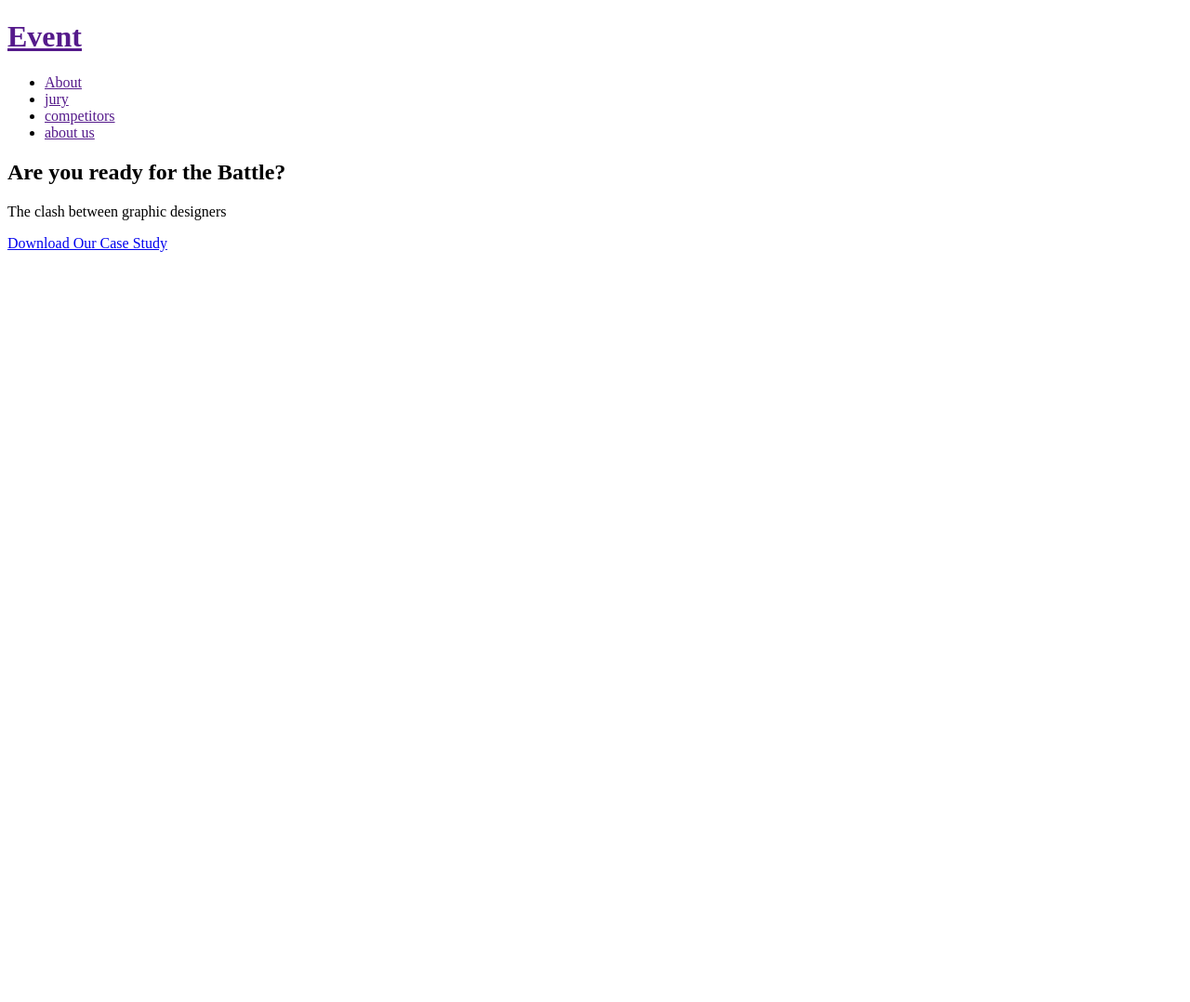
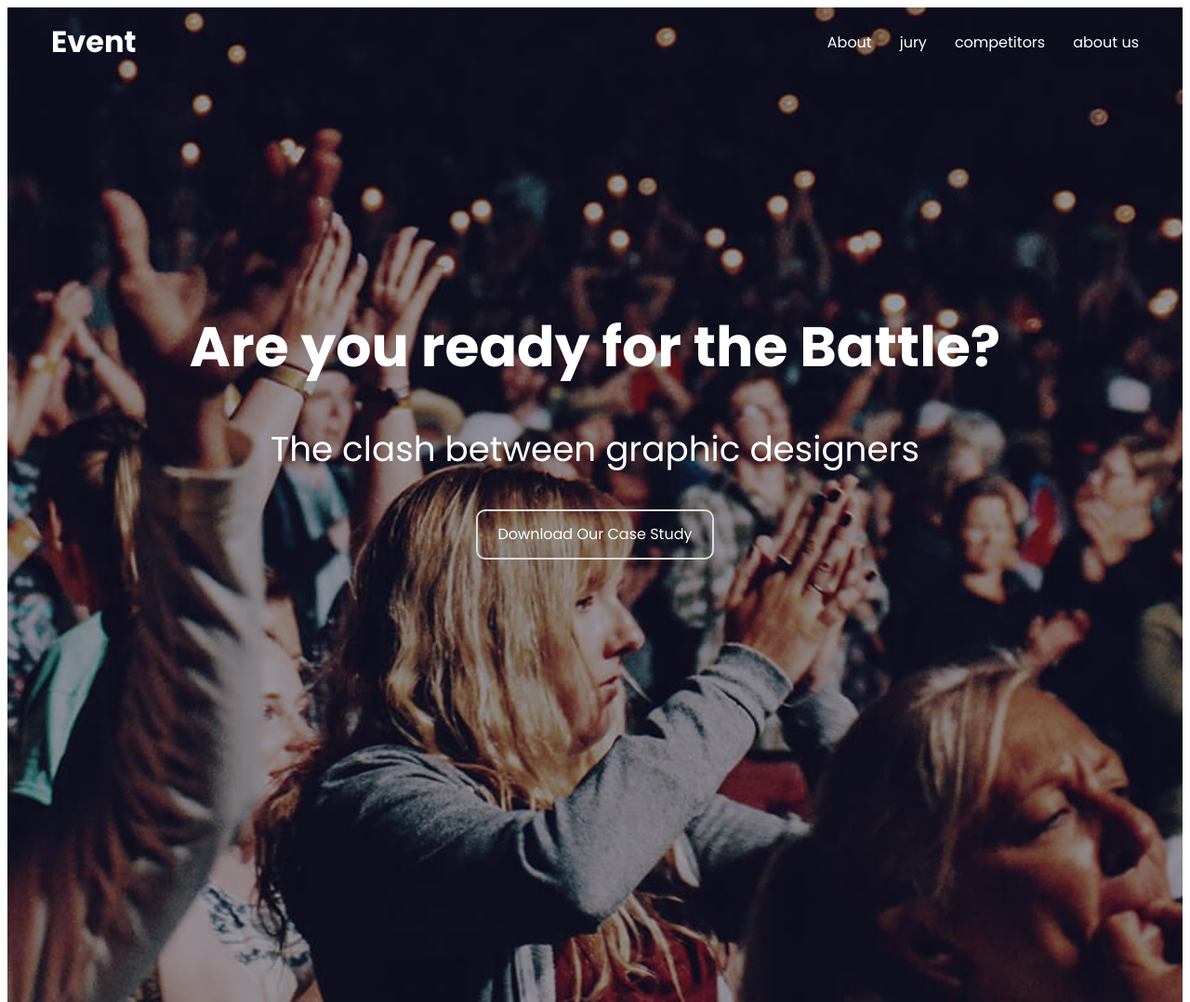
Before and after one commit to Antonio-DevOps/event, a plain HTML site: page index.html in a window 1280 px wide. Shown: the whole page at 93% size. Before the commit the page ends 800 px from the top, so only its background shows below. Drawn offline with Linux system fonts and the light colour scheme.

Commit message:
add style for hero and header

```diff
--- a/index.html
+++ b/index.html
@@ -4,13 +4,15 @@
     <meta charset="UTF-8">
     <meta name="viewport" content="width=device-width, initial-scale=1.0">
     <meta http-equiv="X-UA-Compatible" content="ie=edge">
-    <link rel="stylesheet" href="styles/style.css">
+    <link rel="stylesheet" href="styles/styles.css">
+    <link href="https://fonts.googleapis.com/css?family=Poppins:300,400,700&display=swap" rel="stylesheet">
     <title>Event</title>
 </head>
 <body>
     <!-- Start header -->
 <header class="ba-header">
     <div class="container">
+        <div class="ba-header-wrapper">
         <h1 class="ba-logo"><a href="" class="ba-logo_link">Event</a>
         </h1>
         <nav class="ba-nav">
@@ -26,9 +28,12 @@
             </ul>
         </nav>
     </div>
+
+    </div>
 </header>
 <!-- End header -->
 <main>
+    <!-- start hero -->
     <section class="ba-section ba-hero">
         <div class="container">
             <h2 class="ba-hero__title">Are you ready for the Battle?</h2>
--- a/styles/styles.css
+++ b/styles/styles.css
@@ -0,0 +1,89 @@
+body{
+    font-family: 'Poppins', sans-serif;
+}
+a{
+    text-decoration: none;
+}
+.ba-hero{
+    background-color: black;
+    background-image: url(../images/hero.jpg);
+    background-size: cover;
+    background-position: center center;
+    min-height: 100vh;
+    text-align: center;
+    color: #fff;
+    padding-top: 33.75vh;
+
+
+}
+
+.container{
+    width: 100%;
+    max-width: 1170px;
+    padding: 0 15px;
+    margin: 0 auto;
+}
+.ba-header{
+    position: absolute;
+    width: 100%;
+    left: 0;
+    top: 0;
+}
+.ba-header-wrapper{
+    display: flex;
+    justify-content: space-between;
+    align-items: center;
+}
+.ba-menu{
+    display: flex;
+    justify-content: space-between;
+    list-style: none;
+}
+.ba-menu_item + .ba-menu_item{
+    margin-left: 30px;
+
+}
+.ba-menu__link{
+    color: #fff;
+    transition: .2s;
+}
+.ba-menu__link:hover,
+.ba-menu__link:focus{
+    color: #e71cb4;
+}
+.ba-menu__link:active{
+    color: pink;
+}
+
+.ba-logo_link{
+    color: #fff;
+}
+.ba-hero__title{
+    font-size: 3.75rem;
+    /* maket 60\16=3/75rem */
+    letter-spacing: 0;
+    margin-bottom: 0;
+}
+.ba-hero__text{
+    font-size: 2.333em;
+}
+.ba-btn{
+    display: inline-block;
+    border: 2px solid rgb(221, 221, 221);
+    border-radius: 10px;
+    height: 50px;
+    line-height: 50px;
+    padding: 0 21px;
+    color: #fff;
+    text-decoration: none;
+
+
+}
+.ba-btn:hover,
+.ba-btn:focus{
+    background-color: #fff;
+    color: #000;
+}
+.ba-btn:active{
+    opacity: .8;
+}
```
